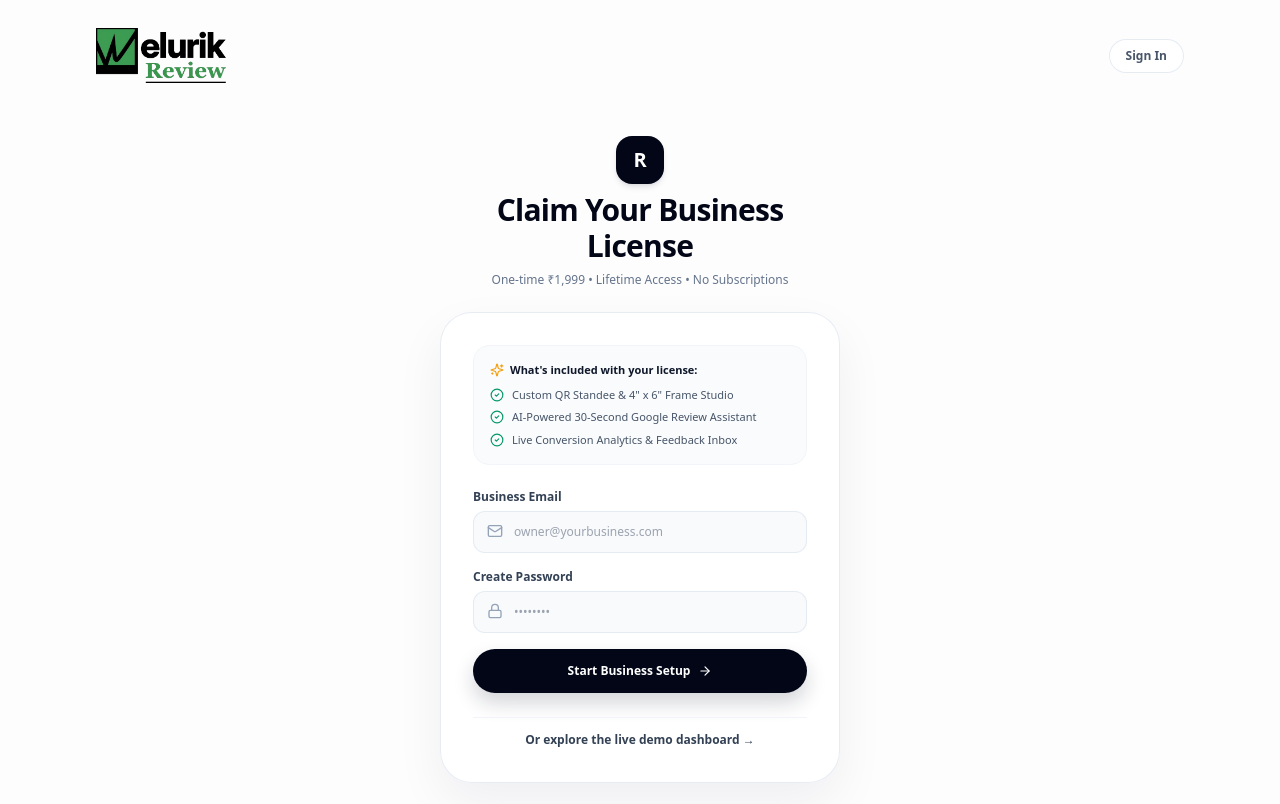
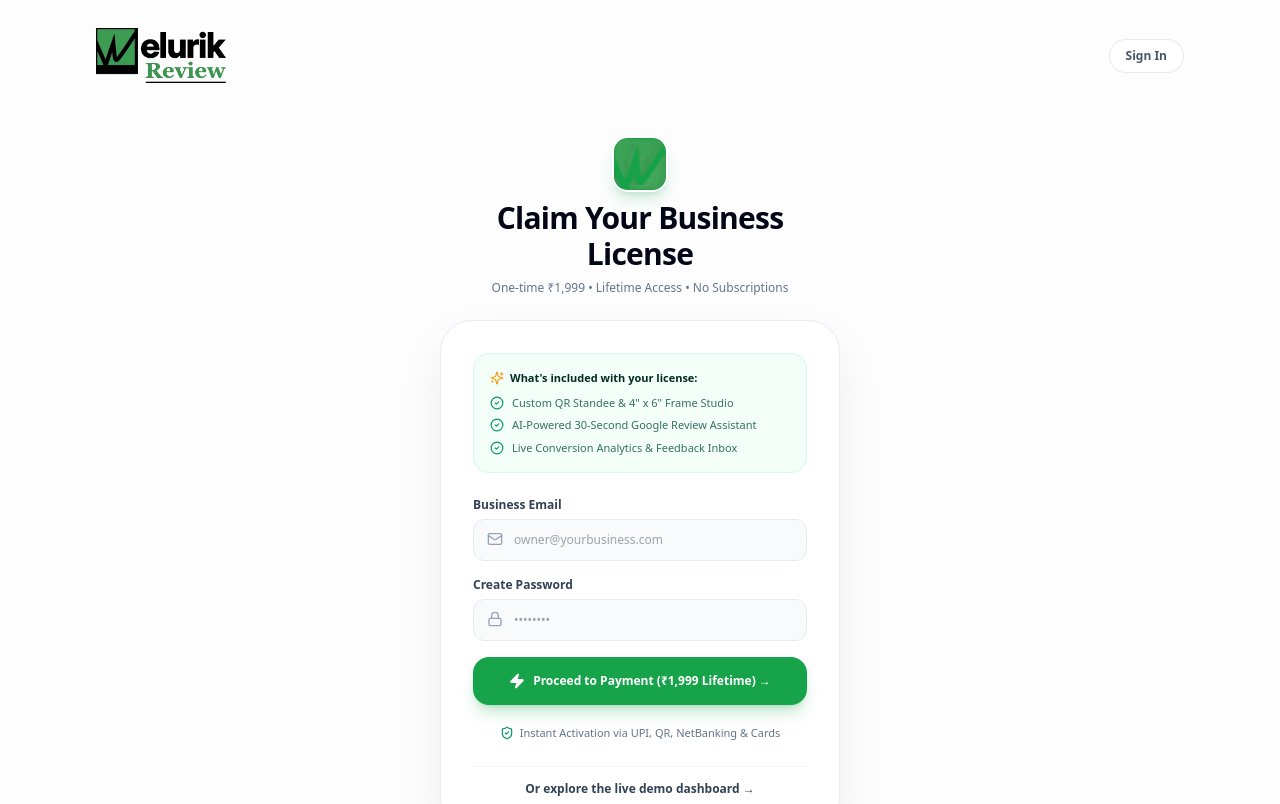
Before and after one commit to nitinsharmaji0911-ops/google-review-saas, a Next.js app: page /signup in a window 1280 px wide. Shown: the top 804 px of the page. Built offline with nearby package versions, Linux system fonts and the light colour scheme.

Commit message:
feat(signup): forward account creation directly to Razorpay payment gateway for ₹1,999 license

```diff
--- a/src/app/(auth)/signup/page.tsx
+++ b/src/app/(auth)/signup/page.tsx
@@ -3,37 +3,155 @@
 import React, { useState } from "react";
 import Link from "next/link";
 import { useRouter } from "next/navigation";
-import { Sparkles, ArrowRight, Lock, Mail, CheckCircle2, ShieldCheck } from "lucide-react";
+import Image from "next/image";
+import { Sparkles, ArrowRight, Lock, Mail, CheckCircle2, ShieldCheck, Zap, Loader2 } from "lucide-react";
 import WelurikLogo from "@/components/Logo";
+
+declare global {
+  interface Window {
+    Razorpay: any;
+  }
+}
 
 export default function SignupPage() {
   const router = useRouter();
   const [email, setEmail] = useState("");
   const [password, setPassword] = useState("");
   const [loading, setLoading] = useState(false);
+  const [loadingStep, setLoadingStep] = useState("");
   const [error, setError] = useState("");
 
-  const handleSignup = async (e: React.FormEvent) => {
+  const loadRazorpayScript = (): Promise<boolean> => {
+    return new Promise((resolve) => {
+      if (typeof window === "undefined") {
+        resolve(false);
+        return;
+      }
+      if (window.Razorpay) {
+        resolve(true);
+        return;
+      }
+      const script = document.createElement("script");
+      script.src = "https://checkout.razorpay.com/v1/checkout.js";
+      script.onload = () => resolve(true);
+      script.onerror = () => resolve(false);
+      document.body.appendChild(script);
+    });
+  };
+
+  const handleSignupAndPay = async (e: React.FormEvent) => {
     e.preventDefault();
     setLoading(true);
     setError("");
+    setLoadingStep("Creating your business account...");
 
     try {
-      const res = await fetch("/api/auth/signup", {
+      // Step 1: Create Account
+      const signupRes = await fetch("/api/auth/signup", {
         method: "POST",
         headers: { "Content-Type": "application/json" },
         body: JSON.stringify({ email, password }),
       });
 
-      const data = await res.json();
-      if (data.success) {
-        router.push("/onboarding");
-      } else {
-        setError(data.error || "Failed to create account");
+      const signupData = await signupRes.json();
+      if (!signupData.success) {
+        throw new Error(signupData.error || "Failed to create account");
       }
-    } catch {
-      setError("Network error. Please try again.");
-    } finally {
+
+      // Step 2: Initialize Razorpay Order
+      setLoadingStep("Connecting secure payment gateway...");
+      const orderRes = await fetch("/api/payment/create-order", {
+        method: "POST",
+        headers: { "Content-Type": "application/json" },
+        body: JSON.stringify({ planType: "lifetime", email }),
+      });
+
+      const orderData = await orderRes.json();
+      if (!orderRes.ok || !orderData.success) {
+        throw new Error(orderData.error || "Could not initialize checkout order");
+      }
+
+      // If Razorpay API keys are not added yet (demo / mock mode)
+      if (orderData.isMock || !orderData.keyId || orderData.keyId === "rzp_test_placeholder") {
+        setLoadingStep("Activating your lifetime license...");
+        setTimeout(async () => {
+          await fetch("/api/payment/verify", {
+            method: "POST",
+            headers: { "Content-Type": "application/json" },
+            body: JSON.stringify({
+              razorpay_order_id: orderData.orderId,
+              razorpay_payment_id: `pay_demo_${Date.now().toString().slice(-6)}`,
+              razorpay_signature: `mock_sig_${Date.now()}`,
+              planType: "lifetime",
+            }),
+          });
+          router.push(`/checkout/success?order_id=${orderData.orderId}&payment_id=pay_demo_success`);
+        }, 900);
+        return;
+      }
+
+      // Step 3: Load SDK and open Razorpay Gateway
+      const isScriptLoaded = await loadRazorpayScript();
+      if (!isScriptLoaded) {
+        throw new Error("Failed to load secure Razorpay gateway. Please check your internet connection.");
+      }
+
+      const options = {
+        key: orderData.keyId,
+        amount: orderData.amount,
+        currency: orderData.currency,
+        name: "Welurik Review",
+        description: "₹1,999 Lifetime License",
+        image: "/favicon.png",
+        order_id: orderData.orderId,
+        prefill: {
+          email: email,
+        },
+        theme: {
+          color: "#16A34A",
+        },
+        handler: async function (response: any) {
+          try {
+            setLoading(true);
+            setLoadingStep("Verifying transaction & activating license...");
+            const verifyRes = await fetch("/api/payment/verify", {
+              method: "POST",
+              headers: { "Content-Type": "application/json" },
+              body: JSON.stringify({
+                razorpay_order_id: response.razorpay_order_id || orderData.orderId,
+                razorpay_payment_id: response.razorpay_payment_id || `pay_${Date.now()}`,
+                razorpay_signature: response.razorpay_signature || `mock_sig_${Date.now()}`,
+                planType: "lifetime",
+              }),
+            });
+
+            const verifyData = await verifyRes.json();
+            if (verifyRes.ok && verifyData.success) {
+              router.push(`/checkout/success?order_id=${verifyData.orderId || orderData.orderId}&payment_id=${response.razorpay_payment_id}`);
+            } else {
+              router.push("/onboarding");
+            }
+          } catch {
+            router.push("/onboarding");
+          }
+        },
+        modal: {
+          ondismiss: function () {
+            setLoading(false);
+            // If user cancels payment popup, take them to onboarding where they can also activate
+            router.push("/onboarding");
+          },
+        },
+      };
+
+      const rzp = new window.Razorpay(options);
+      rzp.on("payment.failed", function (response: any) {
+        setError(response.error?.description || "Payment was not completed. You can complete it in your dashboard.");
+        setLoading(false);
+      });
+      rzp.open();
+    } catch (err: any) {
+      setError(err.message || "Something went wrong during signup");
       setLoading(false);
     }
   };
@@ -41,10 +159,10 @@ export default function SignupPage() {
   return (
     <div className="min-h-screen bg-[#FDFDFE] text-slate-900 font-sans selection:bg-slate-900 selection:text-white flex flex-col justify-between relative overflow-hidden">
       {/* Ambient Neon Glow Diffusion */}
-      <div className="absolute top-[10%] right-[15%] w-[500px] h-[500px] bg-gradient-to-tr from-violet-300/20 via-indigo-200/25 to-purple-300/20 rounded-full blur-[130px] pointer-events-none -z-10" />
-      <div className="absolute bottom-[10%] left-[10%] w-[450px] h-[450px] bg-purple-200/15 rounded-full blur-[120px] pointer-events-none -z-10" />
+      <div className="absolute top-[10%] right-[15%] w-[500px] h-[500px] bg-gradient-to-tr from-green-300/15 via-emerald-200/20 to-teal-300/15 rounded-full blur-[130px] pointer-events-none -z-10" />
+      <div className="absolute bottom-[10%] left-[10%] w-[450px] h-[450px] bg-green-200/10 rounded-full blur-[120px] pointer-events-none -z-10" />
 
-      {/* Top Simple Header */}
+      {/* Top Header */}
       <header className="max-w-6xl w-full mx-auto px-8 py-7 flex items-center justify-between z-10">
         <Link href="/" className="group hover:opacity-80 transition-opacity flex items-center">
           <WelurikLogo className="h-10 sm:h-[56px]" />
@@ -59,10 +177,16 @@ export default function SignupPage() {
 
       {/* Centered Signup Container */}
       <main className="max-w-md w-full mx-auto px-6 py-6 my-auto z-10 space-y-6 text-center">
-        {/* Logo Badge & Header */}
+        {/* Monogram Icon & Title */}
         <div className="space-y-2">
-          <div className="w-12 h-12 bg-slate-950 text-white rounded-2xl flex items-center justify-center font-black text-xl mx-auto shadow-md shadow-slate-900/10">
-            R
+          <div className="w-14 h-14 bg-[#16A34A] rounded-2xl flex items-center justify-center mx-auto shadow-lg shadow-green-600/20 overflow-hidden border-2 border-white">
+            <Image
+              src="/icon.png"
+              alt="Welurik Review"
+              width={56}
+              height={56}
+              className="w-full h-full object-cover"
+            />
           </div>
           <h1 className="text-2xl sm:text-3xl font-black text-slate-950 tracking-tight">
             Claim Your Business License
@@ -75,11 +199,11 @@ export default function SignupPage() {
         {/* Card */}
         <div className="bg-white/90 backdrop-blur-xl border border-slate-200/80 rounded-[32px] p-7 sm:p-8 space-y-6 text-left shadow-[0_20px_50px_rgba(15,23,42,0.06)]">
           {/* Included Features Box */}
-          <div className="bg-slate-50/80 rounded-2xl p-4 border border-slate-100 space-y-2">
-            <span className="text-[11px] font-bold text-slate-900 flex items-center gap-1.5">
+          <div className="bg-emerald-50/60 rounded-2xl p-4 border border-emerald-100/80 space-y-2">
+            <span className="text-[11px] font-bold text-emerald-950 flex items-center gap-1.5">
               <Sparkles className="w-3.5 h-3.5 text-amber-500" /> What's included with your license:
             </span>
-            <ul className="space-y-1.5 text-[11px] text-slate-600">
+            <ul className="space-y-1.5 text-[11px] text-emerald-900/80">
               <li className="flex items-center gap-2">
                 <CheckCircle2 className="w-3.5 h-3.5 text-emerald-600 shrink-0" />
                 <span>Custom QR Standee & 4" x 6" Frame Studio</span>
@@ -102,7 +226,7 @@ export default function SignupPage() {
           )}
 
           {/* Form */}
-          <form onSubmit={handleSignup} className="space-y-4">
+          <form onSubmit={handleSignupAndPay} className="space-y-4">
             <div>
               <label className="block text-xs font-semibold text-slate-700 mb-1.5">
                 Business Email
@@ -115,7 +239,7 @@ export default function SignupPage() {
                   value={email}
                   onChange={(e) => setEmail(e.target.value)}
                   placeholder="owner@yourbusiness.com"
-                  className="w-full text-xs pl-10 pr-4 py-3 bg-slate-50 border border-slate-200/80 rounded-xl focus:bg-white focus:outline-none focus:ring-2 focus:ring-slate-950 font-medium text-slate-900 transition-all"
+                  className="w-full text-xs pl-10 pr-4 py-3 bg-slate-50 border border-slate-200/80 rounded-xl focus:bg-white focus:outline-none focus:ring-2 focus:ring-green-600 font-medium text-slate-900 transition-all"
                 />
               </div>
             </div>
@@ -132,7 +256,7 @@ export default function SignupPage() {
                   value={password}
                   onChange={(e) => setPassword(e.target.value)}
                   placeholder="••••••••"
-                  className="w-full text-xs pl-10 pr-4 py-3 bg-slate-50 border border-slate-200/80 rounded-xl focus:bg-white focus:outline-none focus:ring-2 focus:ring-slate-950 font-medium text-slate-900 transition-all"
+                  className="w-full text-xs pl-10 pr-4 py-3 bg-slate-50 border border-slate-200/80 rounded-xl focus:bg-white focus:outline-none focus:ring-2 focus:ring-green-600 font-medium text-slate-900 transition-all"
                 />
               </div>
             </div>
@@ -140,16 +264,25 @@ export default function SignupPage() {
             <button
               type="submit"
               disabled={loading}
-              className="w-full py-3.5 bg-slate-950 hover:bg-slate-900 disabled:bg-slate-300 text-white rounded-full text-xs font-bold shadow-[0_10px_20px_rgba(15,23,42,0.18)] hover:scale-[1.01] active:scale-[0.98] transition-all flex items-center justify-center gap-2"
+              className="w-full py-4 bg-[#16A34A] hover:bg-[#15803D] disabled:bg-slate-300 text-white rounded-2xl text-xs font-bold shadow-lg shadow-green-600/25 hover:scale-[1.01] active:scale-[0.98] transition-all flex items-center justify-center gap-2 cursor-pointer"
             >
               {loading ? (
-                <div className="w-4 h-4 border-2 border-white border-t-transparent rounded-full animate-spin" />
+                <div className="flex items-center gap-2">
+                  <Loader2 className="w-4 h-4 animate-spin" />
+                  <span>{loadingStep || "Processing..."}</span>
+                </div>
               ) : (
                 <>
-                  Start Business Setup <ArrowRight className="w-3.5 h-3.5" />
+                  <Zap className="w-4 h-4 fill-current text-white" />
+                  <span>Proceed to Payment (₹1,999 Lifetime) →</span>
                 </>
               )}
             </button>
+
+            <div className="flex items-center justify-center gap-1.5 text-[11px] text-slate-500 pt-1">
+              <ShieldCheck className="w-3.5 h-3.5 text-emerald-600" />
+              <span>Instant Activation via UPI, QR, NetBanking & Cards</span>
+            </div>
           </form>
 
           {/* Quick Demo Access */}
```
